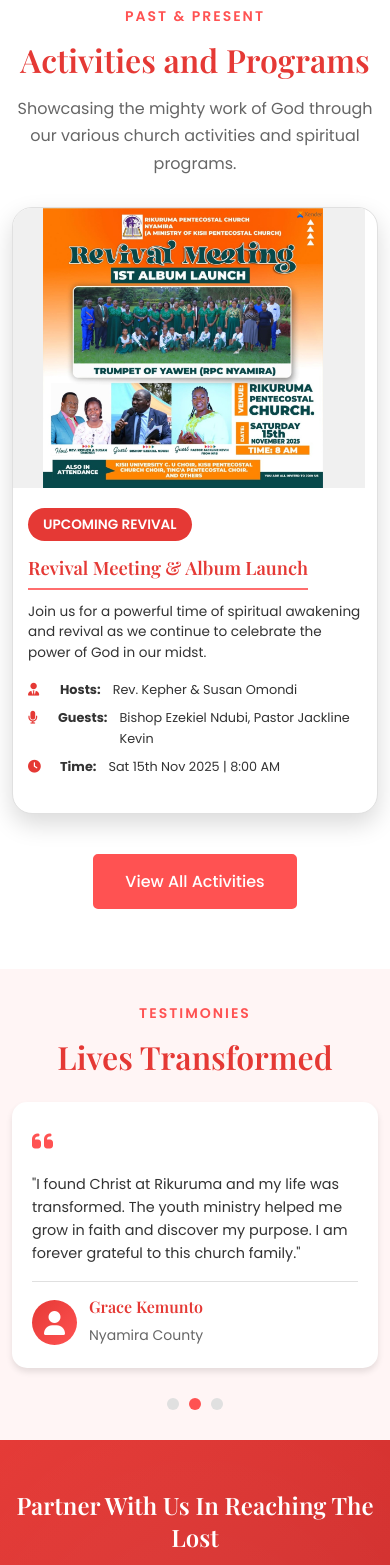
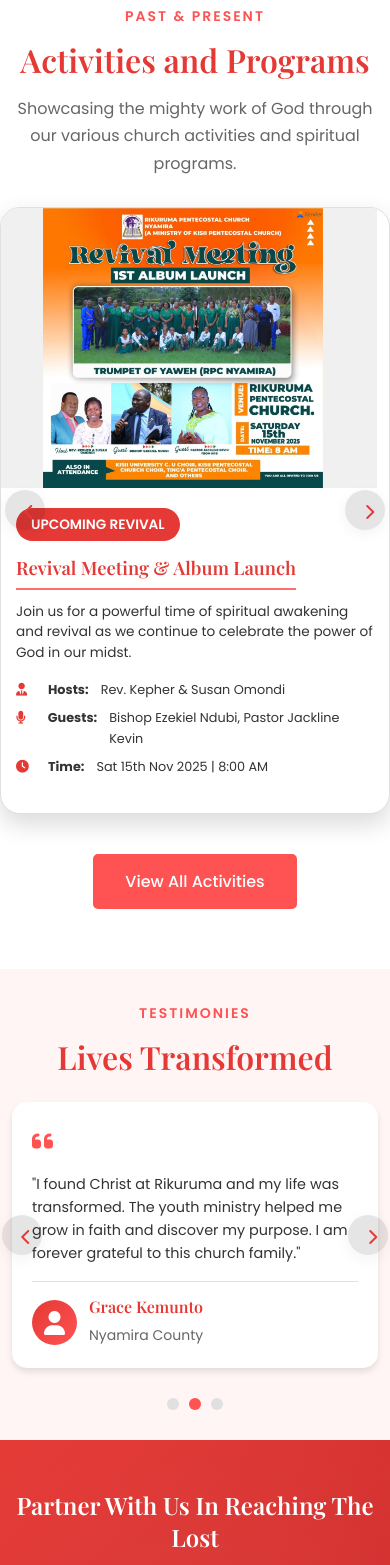
Before and after one commit to Kennedy-Mutuku/RIKURUMA-PENTECOSTAL-CHURCH-NYAMIRA-Front-End, a React (Vite) app: page / in a window 390 px wide. Shown: the part 4131-5696 px from the top of the page. Built offline with nearby package versions, Linux system fonts and the light colour scheme.

Commit message:
Add manual navigation buttons to Choirs, Activities, and Testimonials mobile carousels

```diff
--- a/src/pages/Home.jsx
+++ b/src/pages/Home.jsx
@@ -39,6 +39,9 @@ const Home = () => {
         }, 6000);
         return () => clearInterval(interval);
     }, [testimonials.length]);
+
+    const nextTestimonial = () => setCurrentTestimonial((currentTestimonial + 1) % testimonials.length);
+    const prevTestimonial = () => setCurrentTestimonial((currentTestimonial - 1 + testimonials.length) % testimonials.length);
 
     // Stats Counter logic (simplified for React)
     const [stats, setStats] = useState({ churches: 0, lives: 0, counties: 0, leaders: 0 });
@@ -83,6 +86,9 @@ const Home = () => {
         return () => clearInterval(interval);
     }, [activities.length]);
 
+    const nextActivity = () => setCurrentActivity((currentActivity + 1) % activities.length);
+    const prevActivity = () => setCurrentActivity((currentActivity - 1 + activities.length) % activities.length);
+
     // Choir Slider State
     const [currentChoir, setCurrentChoir] = useState(0);
     const choirs = [
@@ -109,6 +115,9 @@ const Home = () => {
         }, 3000);
         return () => clearInterval(interval);
     }, [choirs.length]);
+
+    const nextChoir = () => setCurrentChoir((currentChoir + 1) % choirs.length);
+    const prevChoir = () => setCurrentChoir((currentChoir - 1 + choirs.length) % choirs.length);
 
     useEffect(() => {
         if (statsVisible) {
@@ -267,6 +276,10 @@ const Home = () => {
                                 </div>
                             </div>
                         ))}
+                        <div className="slider-nav mobile-only">
+                            <button className="slider-prev" onClick={prevChoir}><i className="fas fa-chevron-left"></i></button>
+                            <button className="slider-next" onClick={nextChoir}><i className="fas fa-chevron-right"></i></button>
+                        </div>
                     </div>
 
                 </div>
@@ -330,6 +343,10 @@ const Home = () => {
                                 </div>
                             </div>
                         ))}
+                        <div className="slider-nav mobile-only">
+                            <button className="slider-prev" onClick={prevActivity}><i className="fas fa-chevron-left"></i></button>
+                            <button className="slider-next" onClick={nextActivity}><i className="fas fa-chevron-right"></i></button>
+                        </div>
                     </div>
 
                     <div className="events-cta">
@@ -363,6 +380,10 @@ const Home = () => {
                                 </div>
                             </div>
                         ))}
+                        <div className="slider-nav mobile-only">
+                            <button className="slider-prev" onClick={prevTestimonial}><i className="fas fa-chevron-left"></i></button>
+                            <button className="slider-next" onClick={nextTestimonial}><i className="fas fa-chevron-right"></i></button>
+                        </div>
                     </div>
                     <div className="testimonial-dots">
                         {testimonials.map((_, index) => (
--- a/src/styles/style.css
+++ b/src/styles/style.css
@@ -556,6 +556,23 @@ p {
 
 .slider-nav button:hover {
     background-color: var(--secondary-color);
+    color: var(--text-white);
+}
+
+/* Specific styling for light section sliders */
+.events-section .slider-nav button,
+.ministries-section .slider-nav button,
+.testimonials-section .slider-nav button {
+    background-color: rgba(0, 0, 0, 0.1);
+    color: var(--primary-color);
+    box-shadow: 0 4px 15px rgba(0, 0, 0, 0.05);
+}
+
+.events-section .slider-nav button:hover,
+.ministries-section .slider-nav button:hover,
+.testimonials-section .slider-nav button:hover {
+    background-color: var(--secondary-color);
+    color: var(--text-white);
 }
 
 .slider-prev {
@@ -850,6 +867,21 @@ p {
     .choir-card.active {
         display: block;
         animation: fadeIn 0.5s ease;
+    }
+
+    .choirs-grid .slider-nav button {
+        width: 40px;
+        height: 40px;
+        font-size: 1rem;
+        z-index: 30;
+    }
+
+    .choirs-grid .slider-prev {
+        left: 5px;
+    }
+
+    .choirs-grid .slider-next {
+        right: 5px;
     }
 
     .choir-info {
@@ -1133,6 +1165,23 @@ p {
         position: relative;
         margin-top: 30px;
         min-height: 500px;
+        margin-left: -12px;
+        margin-right: -12px;
+    }
+
+    .activities-slider .slider-nav button {
+        width: 40px;
+        height: 40px;
+        font-size: 1rem;
+        z-index: 30;
+    }
+
+    .activities-slider .slider-prev {
+        left: 5px;
+    }
+
+    .activities-slider .slider-next {
+        right: 5px;
     }
 
     .activity-card {
@@ -2212,6 +2261,21 @@ p {
     .testimonials-slider {
         display: block;
         max-width: 800px;
+        position: relative;
+    }
+
+    .testimonials-slider .slider-nav button {
+        width: 40px;
+        height: 40px;
+        font-size: 1rem;
+    }
+
+    .testimonials-slider .slider-prev {
+        left: -10px;
+    }
+
+    .testimonials-slider .slider-next {
+        right: -10px;
     }
 
     .testimonial-card {
```
